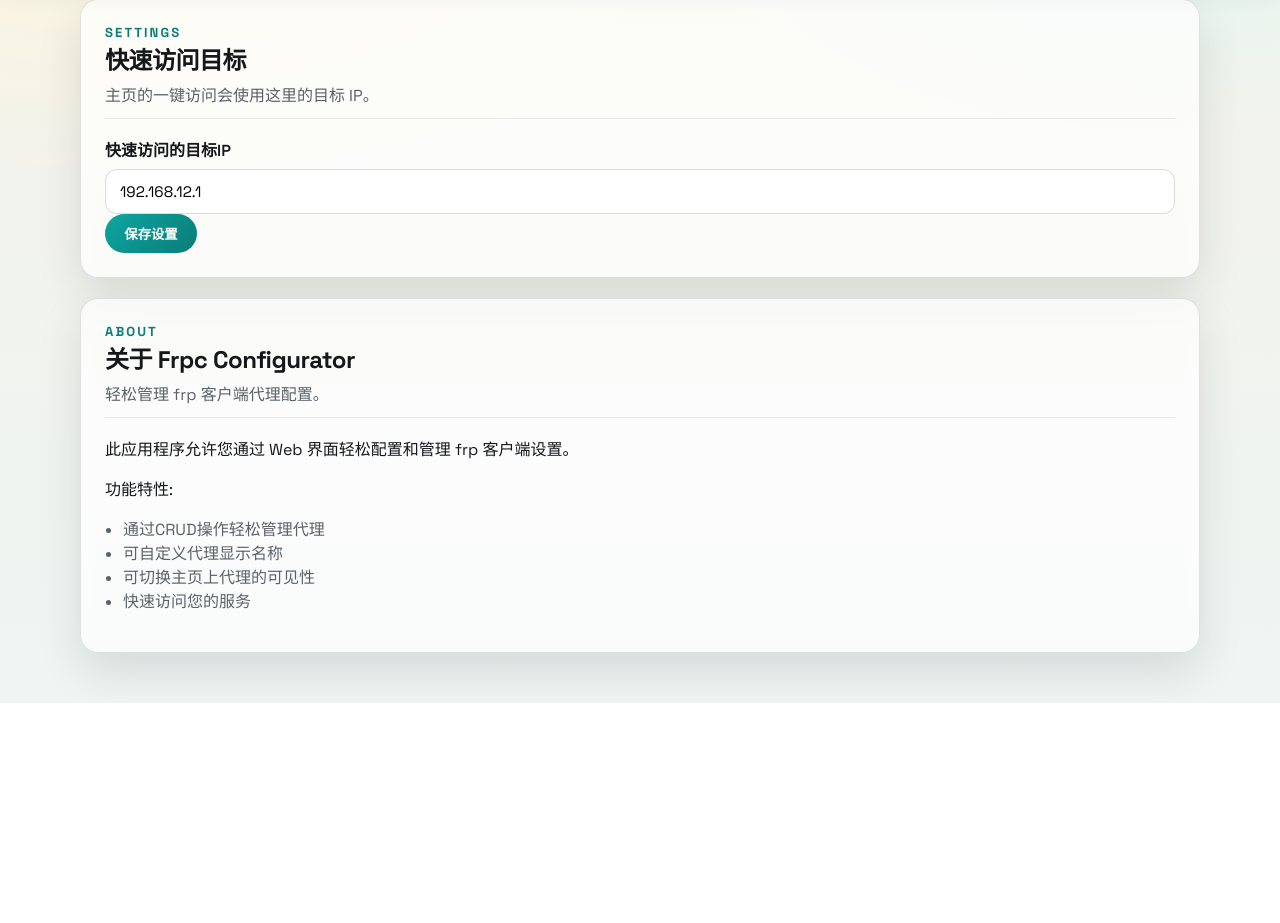
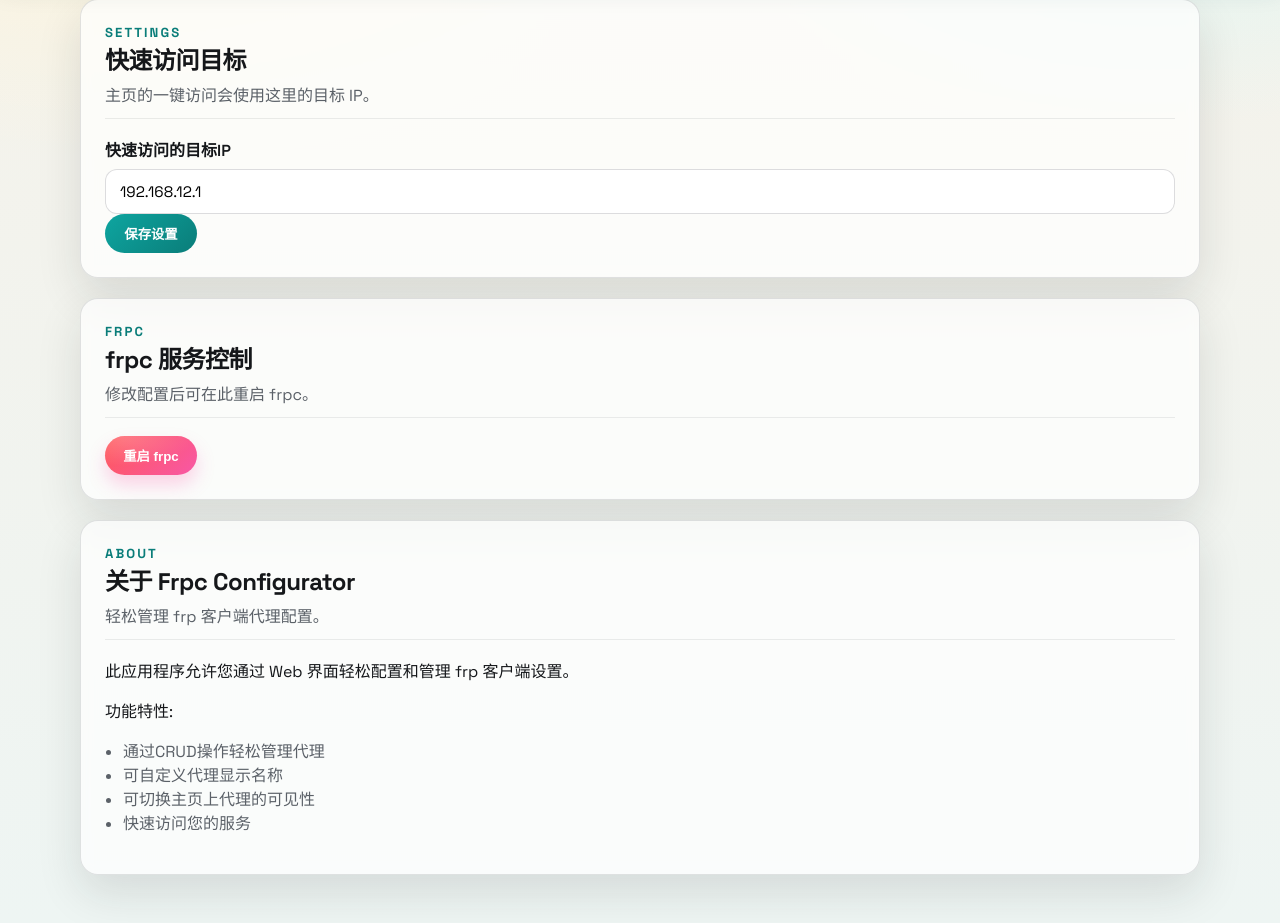
Before and after one commit to yancj9ya/frpcweb, a Flask app: page /settings in a window 1280 px wide. Shown: the part 97-1020 px from the top of the page. Before the commit the page ends 800 px from the top, so only its background shows below. Run offline with Flask 3, Linux system fonts and the light colour scheme.

Commit message:
feat(frpc): 内置 frpc 并支持页面重启控制

```diff
--- a/app/routes.py
+++ b/app/routes.py
@@ -1,11 +1,17 @@
 import toml
 import json
 import datetime
+import os
+import signal
+import subprocess
+import time
 from flask import render_template, request, redirect, url_for, flash, jsonify
 from flask import current_app as app
 
 FRPC_TOML_PATH = "frpc.toml"
 APP_CONFIG_PATH = "app_config.json"
+FRPC_BIN_PATH = "frp/frpc"
+FRPC_PID_PATH = "/tmp/frpc.pid"
 
 
 def read_config():
@@ -45,6 +51,71 @@ def write_app_config(config_data):
         flash("App config saved successfully!", "success")
     except Exception as e:
         flash(f"Error writing app config: {e}", "error")
+
+
+def _is_process_running(pid: int) -> bool:
+    try:
+        os.kill(pid, 0)
+        return True
+    except OSError:
+        return False
+
+
+def get_frpc_pid():
+    if not os.path.exists(FRPC_PID_PATH):
+        return None
+    try:
+        with open(FRPC_PID_PATH, "r", encoding="utf-8") as f:
+            pid = int(f.read().strip())
+        if _is_process_running(pid):
+            return pid
+    except Exception:
+        return None
+    return None
+
+
+def start_frpc():
+    if not os.path.exists(FRPC_BIN_PATH):
+        return False, f"frpc 不存在: {FRPC_BIN_PATH}"
+    try:
+        os.chmod(FRPC_BIN_PATH, 0o755)
+        process = subprocess.Popen(
+            [f"{FRPC_BIN_PATH}", "-c", f"/{FRPC_TOML_PATH}"],
+            stdout=subprocess.DEVNULL,
+            stderr=subprocess.DEVNULL,
+        )
+        with open(FRPC_PID_PATH, "w", encoding="utf-8") as f:
+            f.write(str(process.pid))
+        return True, f"frpc 已启动，PID={process.pid}"
+    except Exception as exc:
+        return False, f"启动 frpc 失败: {exc}"
+
+
+def stop_frpc():
+    pid = get_frpc_pid()
+    if not pid:
+        return True, "frpc 未运行"
+    try:
+        os.kill(pid, signal.SIGTERM)
+        timeout_at = time.time() + 5
+        while time.time() < timeout_at:
+            if not _is_process_running(pid):
+                break
+            time.sleep(0.2)
+        if _is_process_running(pid):
+            os.kill(pid, signal.SIGKILL)
+        if os.path.exists(FRPC_PID_PATH):
+            os.remove(FRPC_PID_PATH)
+        return True, "frpc 已停止"
+    except Exception as exc:
+        return False, f"停止 frpc 失败: {exc}"
+
+
+def restart_frpc():
+    ok, message = stop_frpc()
+    if not ok:
+        return False, message
+    return start_frpc()
 
 
 @app.route("/")
@@ -101,6 +172,16 @@ def settings():
         target_ip=app_config.get("target_ip", "127.0.0.1"),
         now=now,
     )
+
+
+@app.route("/frpc/restart", methods=["POST"])
+def frpc_restart():
+    ok, message = restart_frpc()
+    status = "success" if ok else "error"
+    if request.is_json:
+        return jsonify({"status": status, "message": message})
+    flash(message, status)
+    return redirect(url_for("settings"))
 
 
 @app.route("/add_proxy", methods=["POST"])
--- a/app/templates/settings.html
+++ b/app/templates/settings.html
@@ -45,6 +45,19 @@
         <div class="card">
             <div class="card-header">
                 <div>
+                    <div class="eyebrow">frpc</div>
+                    <h2>frpc 服务控制</h2>
+                    <p class="muted">修改配置后可在此重启 frpc。</p>
+                </div>
+            </div>
+            <form method="POST" action="/frpc/restart" onsubmit="return confirm('确定要重启 frpc 服务吗？')">
+                <button type="submit" class="warning">重启 frpc</button>
+            </form>
+        </div>
+
+        <div class="card">
+            <div class="card-header">
+                <div>
                     <div class="eyebrow">About</div>
                     <h2>关于 Frpc Configurator</h2>
                     <p class="muted">轻松管理 frp 客户端代理配置。</p>
```
Also changed, not shown: docker-compose.yml (+1 -9 lines), 2 other files.
